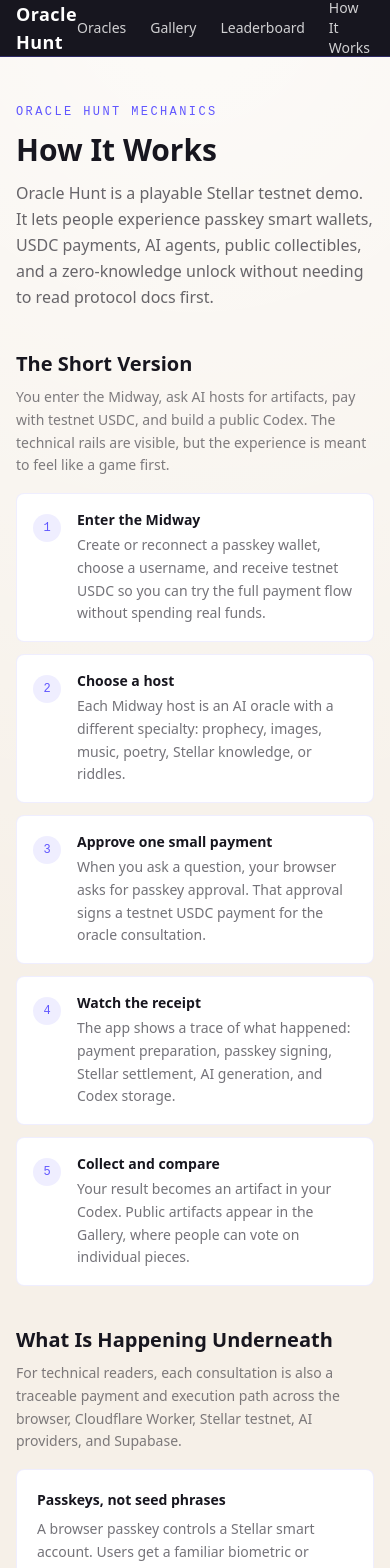
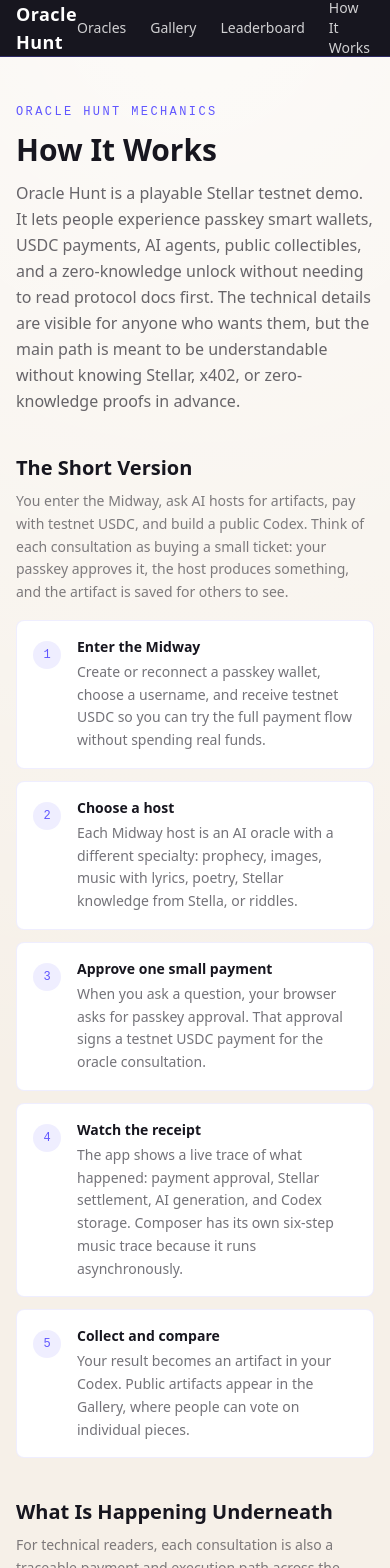
Before and after one commit to kaankacar/oraclehunt, a Next.js app in the folder apps/web/: page /how-it-works in a window 390 px wide. Shown: the top 1568 px of the page. Built offline with nearby package versions, Linux system fonts and the light colour scheme; no server answers; what @x402/stellar would draw is missing.

Commit message:
Restore How It Works navigation

```diff
--- a/apps/web/src/app/how-it-works/page.tsx
+++ b/apps/web/src/app/how-it-works/page.tsx
@@ -8,7 +8,7 @@
   },
   {
     title: 'Choose a host',
-    body: 'Each Midway host is an AI oracle with a different specialty: prophecy, images, music, poetry, Stellar knowledge, or riddles.',
+    body: 'Each Midway host is an AI oracle with a different specialty: prophecy, images, music with lyrics, poetry, Stellar knowledge from Stella, or riddles.',
   },
   {
     title: 'Approve one small payment',
@@ -16,7 +16,7 @@
   },
   {
     title: 'Watch the receipt',
-    body: 'The app shows a trace of what happened: payment preparation, passkey signing, Stellar settlement, AI generation, and Codex storage.',
+    body: 'The app shows a live trace of what happened: payment approval, Stellar settlement, AI generation, and Codex storage. Composer has its own six-step music trace because it runs asynchronously.',
   },
   {
     title: 'Collect and compare',
@@ -39,7 +39,7 @@
   },
   {
     title: 'Different AI providers',
-    body: 'Most text and image hosts use the current Gemini routes, Stella answers directly from its Stellar knowledge service, and Composer is an async music-generation flow.',
+    body: 'Most text and image hosts use the current Gemini routes. Stella answers directly from its Stellar knowledge service. Composer submits one fal.ai ACE-Step music job and polls until the song URL and lyrics are ready.',
   },
   {
     title: 'Codex, Gallery, Leaderboard',
@@ -62,7 +62,9 @@
         <p className="text-navy/65 leading-relaxed">
           Oracle Hunt is a playable Stellar testnet demo. It lets people experience passkey
           smart wallets, USDC payments, AI agents, public collectibles, and a zero-knowledge
-          unlock without needing to read protocol docs first.
+          unlock without needing to read protocol docs first. The technical details are visible
+          for anyone who wants them, but the main path is meant to be understandable without
+          knowing Stellar, x402, or zero-knowledge proofs in advance.
         </p>
       </div>
 
@@ -72,8 +74,8 @@
             <h2 className="text-xl font-semibold text-navy mb-2">The Short Version</h2>
             <p className="text-sm text-navy/55 leading-relaxed">
               You enter the Midway, ask AI hosts for artifacts, pay with testnet USDC, and build
-              a public Codex. The technical rails are visible, but the experience is meant to feel
-              like a game first.
+              a public Codex. Think of each consultation as buying a small ticket: your passkey
+              approves it, the host produces something, and the artifact is saved for others to see.
             </p>
           </div>
           <div className="grid gap-3">
@@ -91,6 +93,7 @@
             <p className="text-sm text-navy/55 leading-relaxed">
               For technical readers, each consultation is also a traceable payment and execution
               path across the browser, Cloudflare Worker, Stellar testnet, AI providers, and Supabase.
+              The Hidden Oracle adds local proof generation in the browser plus Soroban verification.
             </p>
           </div>
           <div className="grid gap-4 md:grid-cols-2">
--- a/apps/web/src/components/midway/MidwayNav.tsx
+++ b/apps/web/src/components/midway/MidwayNav.tsx
@@ -43,6 +43,9 @@
             <Link href="/leaderboard" className="text-base text-chrome-dim hover:text-white transition-colors">
               Leaderboard
             </Link>
+            <Link href="/how-it-works" className="text-base text-chrome-dim hover:text-white transition-colors">
+              How It Works
+            </Link>
             <Link
               href={
                 isConnected && address
@@ -56,6 +59,12 @@
           </div>
 
           <div className="flex items-center gap-6 font-body">
+            <Link
+              href="/how-it-works"
+              className="hidden sm:block md:hidden text-sm text-chrome-dim hover:text-white transition-colors"
+            >
+              How It Works
+            </Link>
             {isConnected ? (
               <>
                 {displayAddress && (
```
Also changed, not shown: 2 other files (tests, documents, lock files or other folders).
